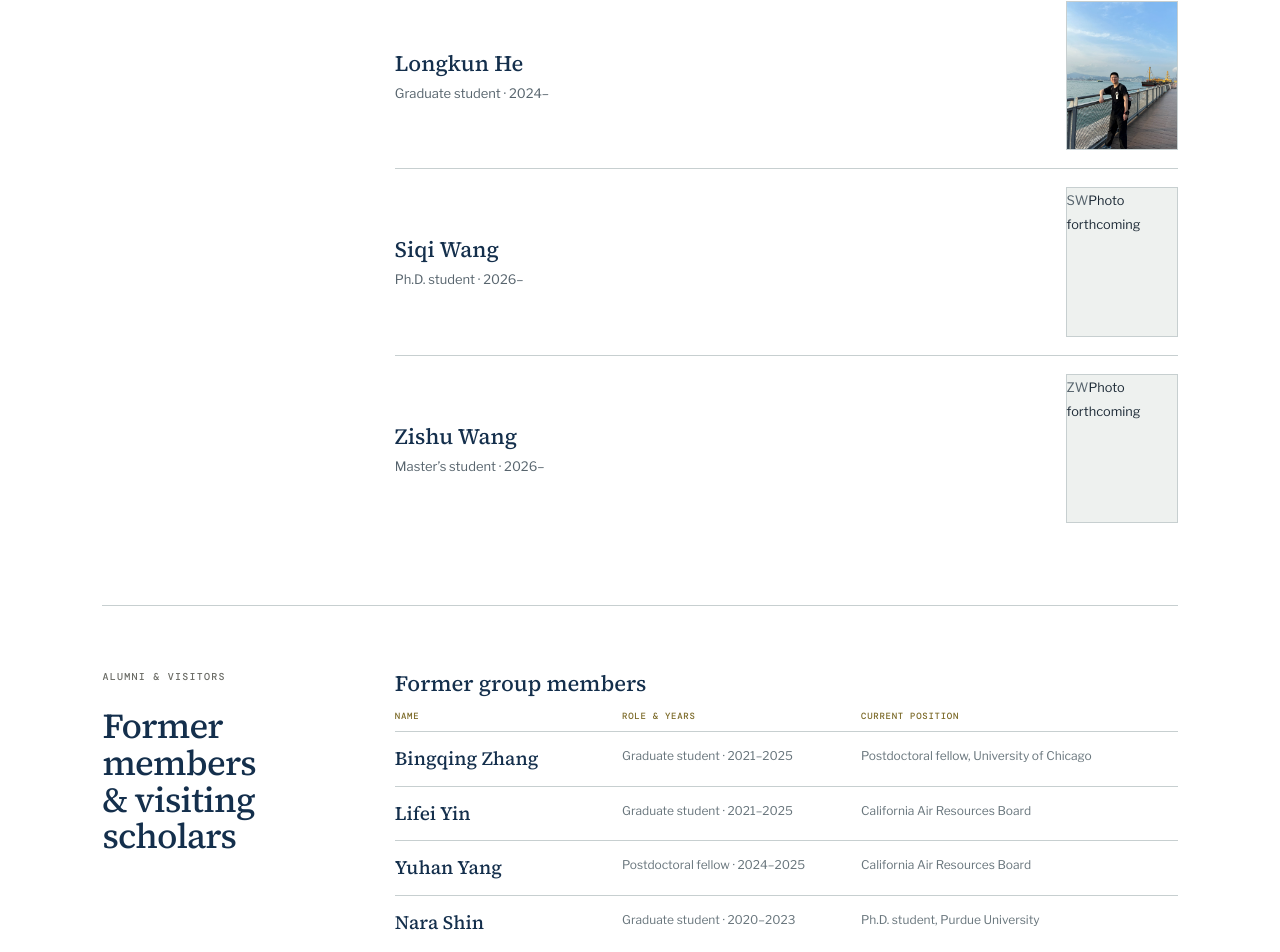
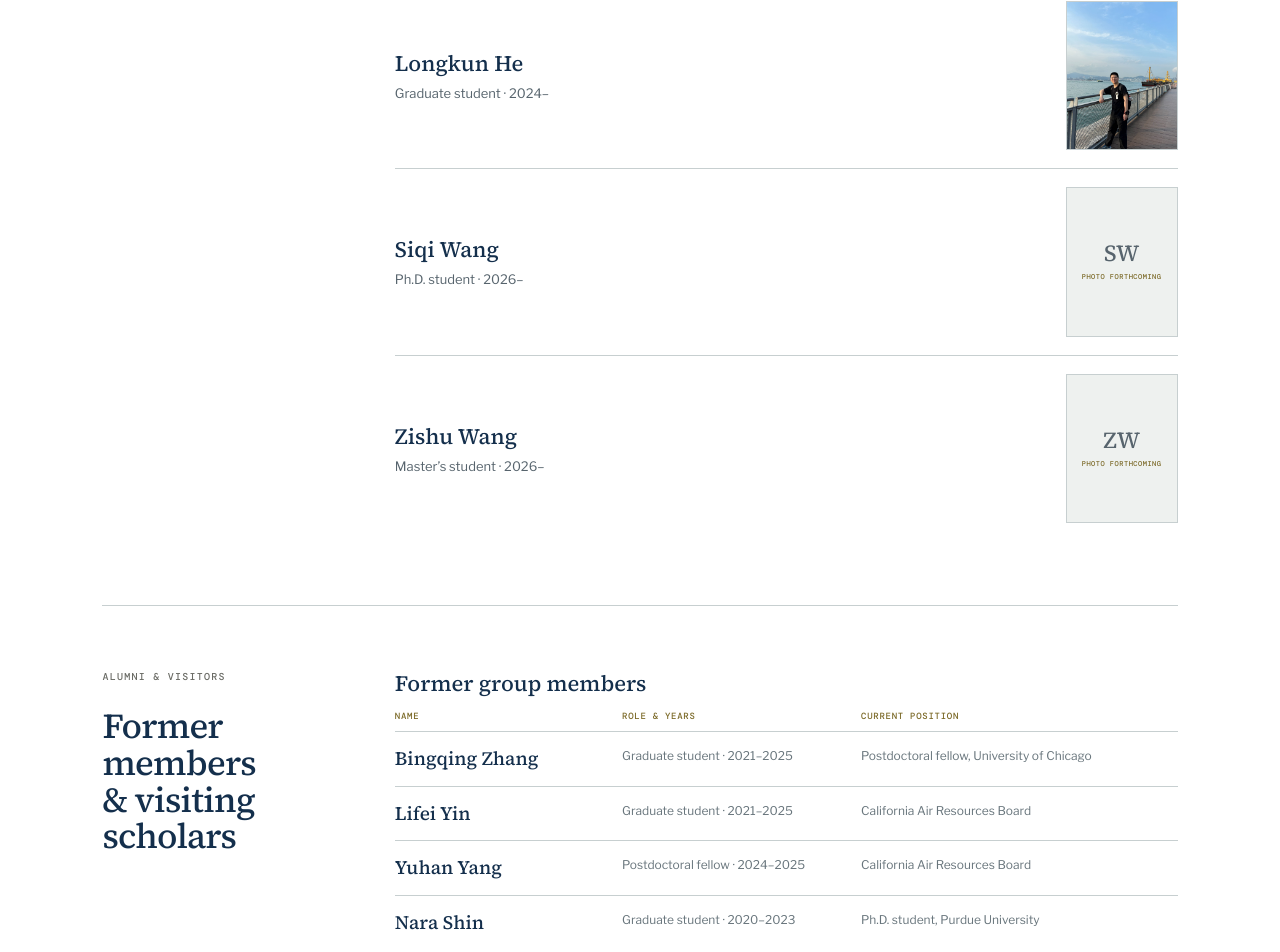
Before and after one commit to pengfeiliu371/aerosol-climate-health-lab-website, a Next.js app: page /people in a window 1280 px wide. Shown: the part 1815-2767 px from the top of the page. Built offline with nearby package versions, Linux system fonts and the light colour scheme; no server answers.

Commit message:
Style forthcoming member photos

```diff
--- a/app/people/people.css
+++ b/app/people/people.css
@@ -100,6 +100,26 @@
   background: #eef1ef;
 }
 
+.profile-placeholder {
+  display: grid;
+  place-content: center;
+  gap: 7px;
+  padding: 8px;
+  color: var(--navy);
+  text-align: center;
+}
+
+.profile-placeholder span {
+  font: 500 23px/1 "Source Serif 4", serif;
+}
+
+.profile-placeholder small {
+  color: #7b6927;
+  font: 500 7px/1.35 "DM Mono", monospace;
+  letter-spacing: 0.07em;
+  text-transform: uppercase;
+}
+
 .pi-photo {
   width: 128px;
   aspect-ratio: 2 / 3;
```
